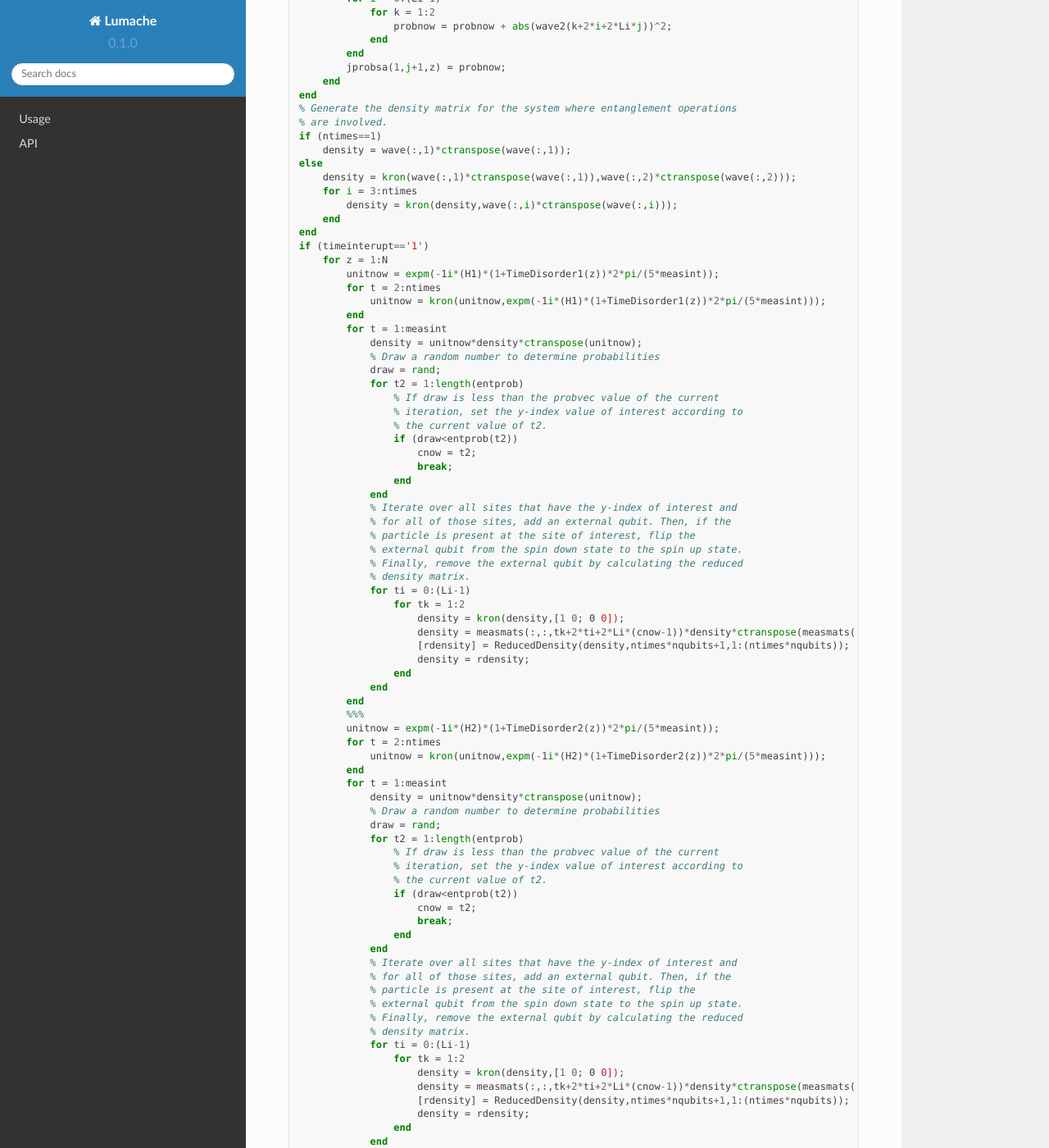
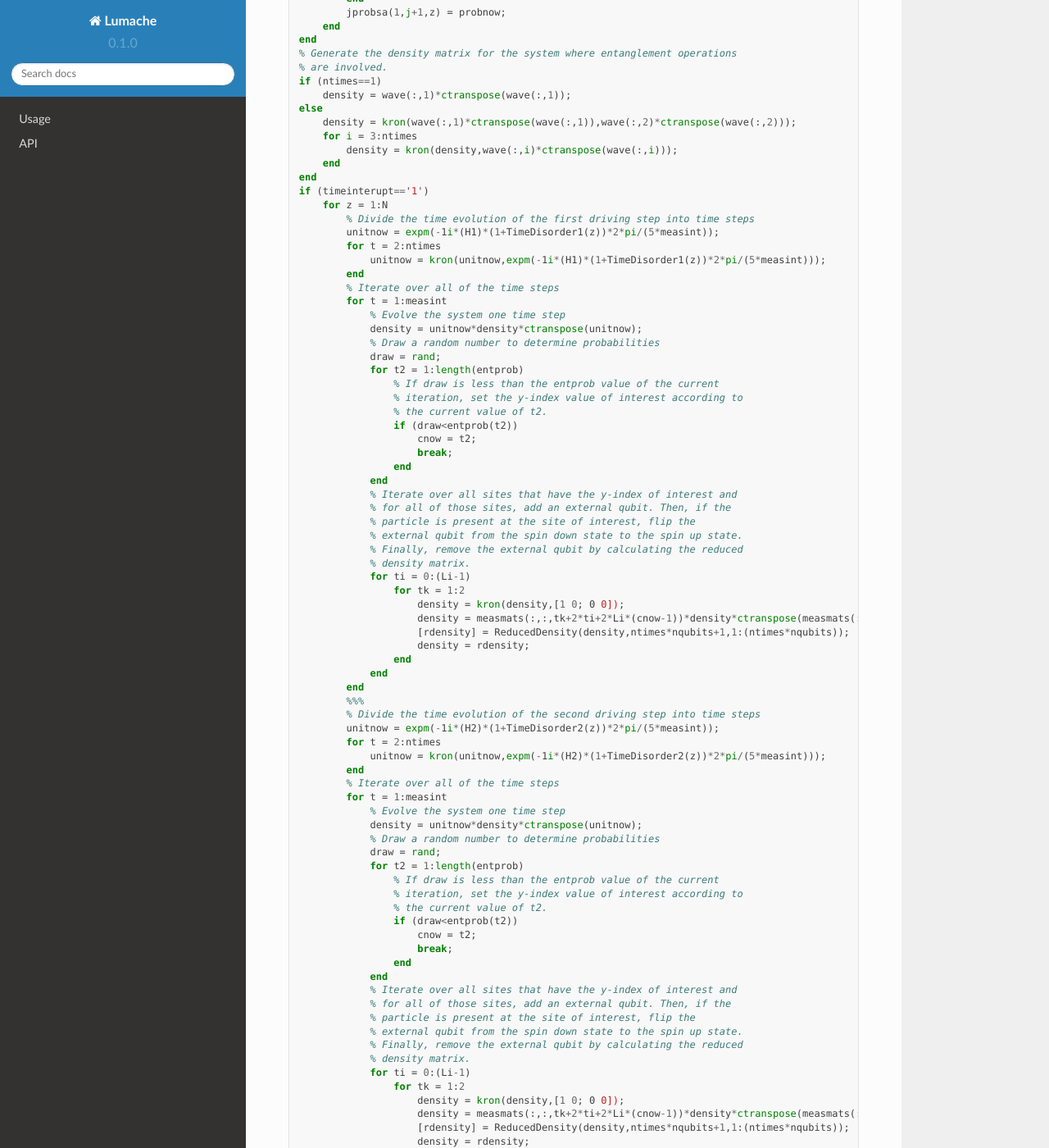
Before and after one commit to htim327/QuantumGravity, a Sphinx documentation site: the page built from docs/source/EntanglementGradient.rst, in a window 1280 px wide and 1400 px high, scrolled down 3731 px. Shown: the whole window at 82% size. Built offline with Sphinx 7.4.7 and the Read the Docs theme 2.0.0, drawn with Linux system fonts in a browser that asks for light colours; some of the changed text lies outside the part shown.

Commit message:
Update EntanglementGradient.rst

```diff
--- a/docs/source/EntanglementGradient.rst
+++ b/docs/source/EntanglementGradient.rst
@@ -117,7 +117,7 @@ The code above runs TwoDimxyQ.m, which is the main file that actually runs the s
     N = max(NVec);
     rng('shuffle');
     % The following generates the Hamiltonians for each of the five driving
-    % steps
+    % steps. The velocity matrices V1 and V3 can be ignored.
     [H1, H2, H3, H4, H5, V1, V3] = FastTwoDxyHamiltonians(Li,Lj,J,del);
     % Set up the wave function
     W = eye(LSquared);
@@ -208,16 +204,19 @@ The code above runs TwoDimxyQ.m, which is the main file that actually runs the s
     end
     if (timeinterupt=='1')
         for z = 1:N
+            % Divide the time evolution of the first driving step into time steps
             unitnow = expm(-1i*(H1)*(1+TimeDisorder1(z))*2*pi/(5*measint));
             for t = 2:ntimes
                 unitnow = kron(unitnow,expm(-1i*(H1)*(1+TimeDisorder1(z))*2*pi/(5*measint)));
             end
+            % Iterate over all of the time steps
             for t = 1:measint
+                % Evolve the system one time step
                 density = unitnow*density*ctranspose(unitnow);
                 % Draw a random number to determine probabilities
                 draw = rand;
                 for t2 = 1:length(entprob)
-                    % If draw is less than the probvec value of the current
+                    % If draw is less than the entprob value of the current
                     % iteration, set the y-index value of interest according to
                     % the current value of t2.
                     if (draw<entprob(t2))
@@ -241,16 +240,19 @@ The code above runs TwoDimxyQ.m, which is the main file that actually runs the s
                 end
             end
             %%%
+            % Divide the time evolution of the second driving step into time steps
             unitnow = expm(-1i*(H2)*(1+TimeDisorder2(z))*2*pi/(5*measint));
             for t = 2:ntimes
                 unitnow = kron(unitnow,expm(-1i*(H2)*(1+TimeDisorder2(z))*2*pi/(5*measint)));
             end
+            % Iterate over all of the time steps
             for t = 1:measint
+                % Evolve the system one time step
                 density = unitnow*density*ctranspose(unitnow);
                 % Draw a random number to determine probabilities
                 draw = rand;
                 for t2 = 1:length(entprob)
-                    % If draw is less than the probvec value of the current
+                    % If draw is less than the entprob value of the current
                     % iteration, set the y-index value of interest according to
                     % the current value of t2.
                     if (draw<entprob(t2))
@@ -274,16 +276,19 @@ The code above runs TwoDimxyQ.m, which is the main file that actually runs the s
                 end
             end
             %%%
+            % Divide the time evolution of the third driving step into time steps
             unitnow = expm(-1i*(H3)*(1+TimeDisorder3(z))*2*pi/(5*measint));
             for t = 2:ntimes
                 unitnow = kron(unitnow,expm(-1i*(H3)*(1+TimeDisorder3(z))*2*pi/(5*measint)));
             end
+            % Iterate over all of the time steps
             for t = 1:measint
+                % Evolve the system one time step
                 density = unitnow*density*ctranspose(unitnow);
                 % Draw a random number to determine probabilities
                 draw = rand;
                 for t2 = 1:length(entprob)
-                    % If draw is less than the probvec value of the current
+                    % If draw is less than the entprob value of the current
                     % iteration, set the y-index value of interest according to
                     % the current value of t2.
                     if (draw<entprob(t2))
@@ -307,16 +312,19 @@ The code above runs TwoDimxyQ.m, which is the main file that actually runs the s
                 end
             end
             %%%
+            % Divide the time evolution of the fourth driving step into time steps
             unitnow = expm(-1i*(H4)*(1+TimeDisorder4(z))*2*pi/(5*measint));
             for t = 2:ntimes
                 unitnow = kron(unitnow,expm(-1i*(H4)*(1+TimeDisorder4(z))*2*pi/(5*measint)));
             end
+            % Iterate over all of the time steps
             for t = 1:measint
+                % Evolve the system one time step
                 density = unitnow*density*ctranspose(unitnow);
                 % Draw a random number to determine probabilities
                 draw = rand;
                 for t2 = 1:length(entprob)
-                    % If draw is less than the probvec value of the current
+                    % If draw is less than the entprob value of the current
                     % iteration, set the y-index value of interest according to
                     % the current value of t2.
                     if (draw<entprob(t2))
@@ -340,16 +348,19 @@ The code above runs TwoDimxyQ.m, which is the main file that actually runs the s
                 end
             end
             %%%
+            % Divide the time evolution of the fifth driving step into time steps
             unitnow = expm(-1i*(H5)*(1+TimeDisorder5(z))*2*pi/(5*measint));
             for t = 2:ntimes
                 unitnow = kron(unitnow,expm(-1i*(H5)*(1+TimeDisorder5(z))*2*pi/(5*measint)));
             end
+            % Iterate over all of the time steps
             for t = 1:measint
+                % Evolve the system one time step
                 density = unitnow*density*ctranspose(unitnow);
                 % Draw a random number to determine probabilities
                 draw = rand;
                 for t2 = 1:length(entprob)
-                    % If draw is less than the probvec value of the current
+                    % If draw is less than the entprob value of the current
                     % iteration, set the y-index value of interest according to
                     % the current value of t2.
                     if (draw<entprob(t2))
@@ -430,30 +441,32 @@ The code above runs TwoDimxyQ.m, which is the main file that actually runs the s
                     end
                     density = unitnow*density*ctranspose(unitnow);
                 end
-                % Draw a random number to determine probabilities
-                draw = rand;
-                for t2 = 1:length(entprob)
-                    % If draw is less than the probvec value of the current
-                    % iteration, set the y-index value of interest according to
-                    % the current value of t2.
-                    if (draw<entprob(t2))
-                        cnow = t2;
-                        break;
-                    end
-                end
-                % Iterate over all sites that have the y-index of interest and
-                % for all of those sites, add an external qubit. Then, if the
-                % particle is present at the site of interest, flip the
-                % external qubit from the spin down state to the spin up state.
-                % Finally, remove the external qubit by calculating the reduced
-                % density matrix.
-                for ti = 0:(Li-1)
-                    for tk = 1:2
-                        density = kron(density,[1 0; 0 0]);
-                        density = measmats(:,:,tk+2*ti+2*Li*(cnow-1))*density*ctranspose(measmats(:,:,tk+2*ti+2*Li*(cnow-1)));
-                        [rdensity] = ReducedDensity(density,ntimes*nqubits+1,1:(ntimes*nqubits));
-                        density = rdensity;
-                    end
+                if (mod(aph,measint2)==0)
+                   % Draw a random number to determine probabilities
+                   draw = rand;
+                   for t2 = 1:length(entprob)
+                       % If draw is less than the entprob value of the current
+                       % iteration, set the y-index value of interest according to
+                       % the current value of t2.
+                       if (draw<entprob(t2))
+                           cnow = t2;
+                           break;
+                       end
+                   end
+                   % Iterate over all sites that have the y-index of interest and
+                   % for all of those sites, add an external qubit. Then, if the
+                   % particle is present at the site of interest, flip the
+                   % external qubit from the spin down state to the spin up state.
+                   % Finally, remove the external qubit by calculating the reduced
+                   % density matrix.
+                   for ti = 0:(Li-1)
+                       for tk = 1:2
+                           density = kron(density,[1 0; 0 0]);
+                           density = measmats(:,:,tk+2*ti+2*Li*(cnow-1))*density*ctranspose(measmats(:,:,tk+2*ti+2*Li*(cnow-1)));
+                           [rdensity] = ReducedDensity(density,ntimes*nqubits+1,1:(ntimes*nqubits));
+                           density = rdensity;
+                       end
+                   end
                 end
                 % If the current iteration is for the fifth driving step,
                 % calculate the probability for the particle to occupy each of
```
Also changed, not shown: other parts of docs/source/EntanglementGradient.rst (+3 -7 lines).
